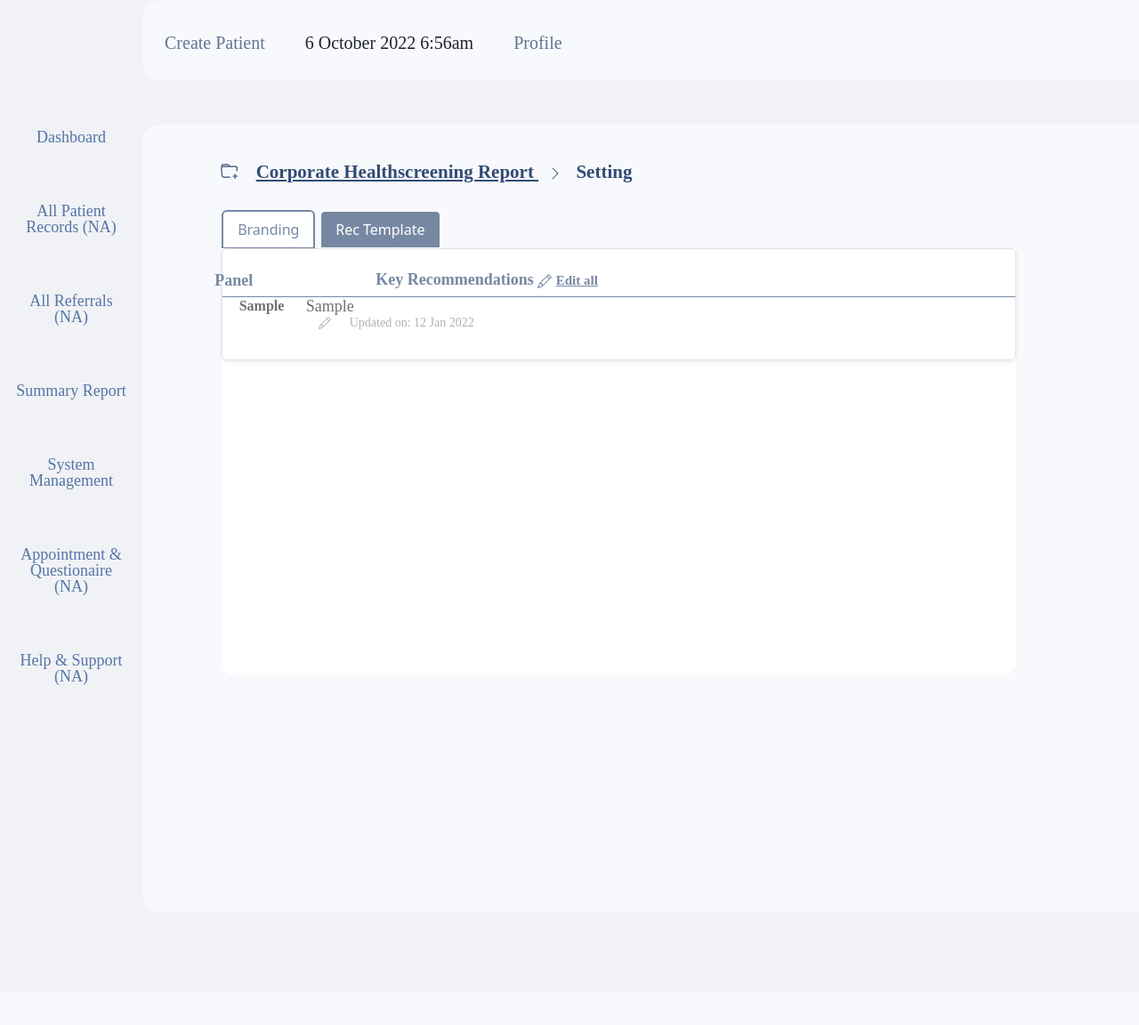
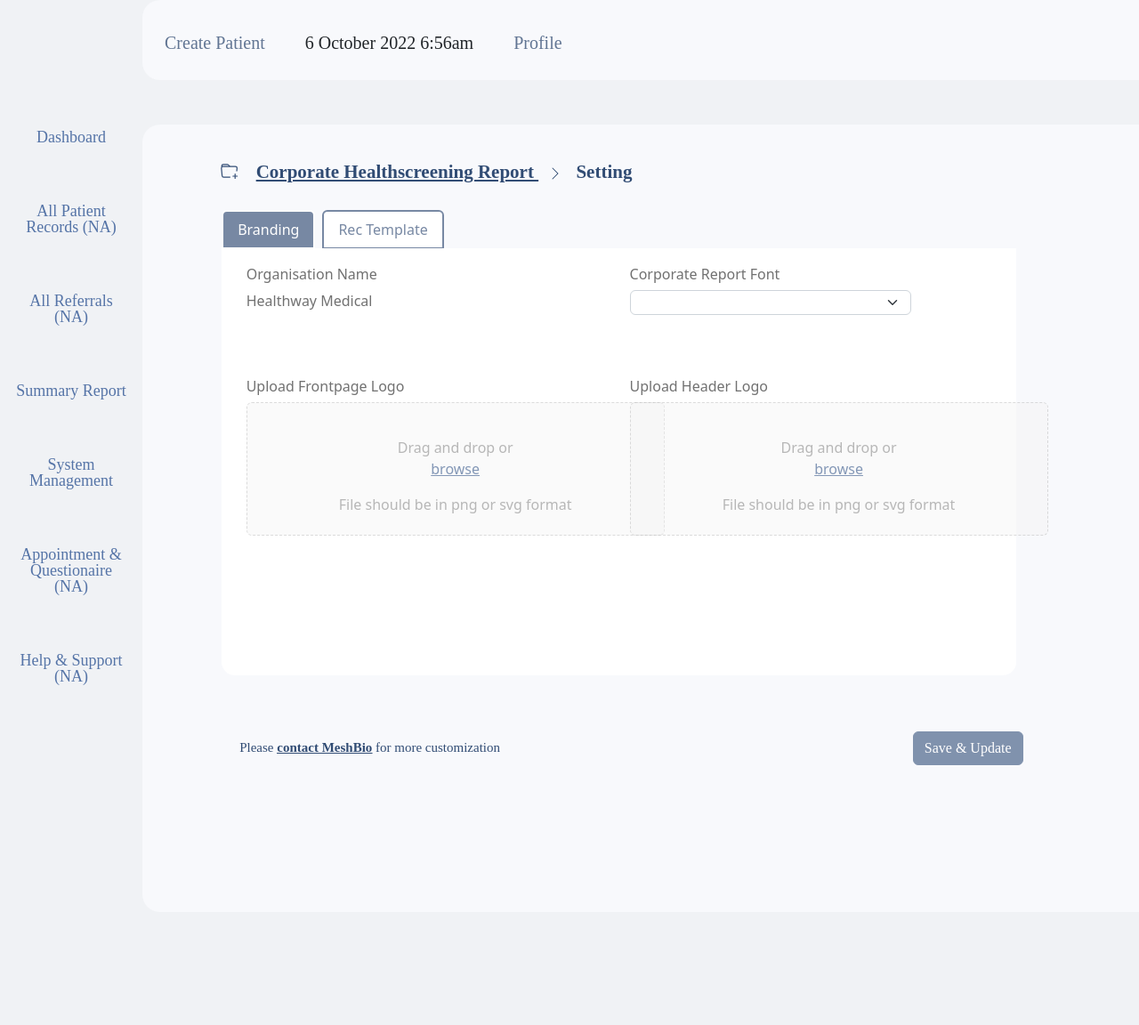
Before and after one commit to JoelTanCH/mesh_pf, a Django app: template mysite/templates/setting.html in a window 1280 px wide; the page is wider, and only the part inside the window is pictured. Shown: the top 1152 px of that part at 89% size. Before the commit the page ends 770 px from the top of that part, so only its background shows below. Run offline with Django 4.2, Linux system fonts and the light colour scheme; the template is opened without the code that fills it: most values are stand-ins (such as "Sample title", 1, 10 or a date in 2020); lists and menus that the app fills with data are empty; some libraries are stand-ins or nearby versions; some web fonts are replaced.

Commit message:
added top flush, readjustment of html box, better resizing of units

```diff
--- a/mysite/templates/setting.html
+++ b/mysite/templates/setting.html
@@ -207,11 +207,15 @@
         line-height: 15px;
         text-align: left;
         color: #314C74;
+        position:relative;
+        bottom:-370px;
+        left:-140px;
     }
+    .inline-block-child{
+        display: inline-block;
+    }
+
     .btn {
-        position:relative;
-        top:310px;
-        left:65%;
         background-color: #8092AD;
         color:white;
         border-color: #8092AD;
@@ -263,7 +267,7 @@
     }
     .edit-each-row{
         height:1px;
-        padding-bottom:2.4em;
+        padding-bottom:4em;
         text-align: left;
         padding-left:15px;
         color:#B1B1B1;
@@ -296,6 +300,10 @@
         left:-1575px;
         bottom:-220px;
     }
+    .outer-row{
+        height:938px;
+    }
+
 </style>
 <div class="container mt-2">
     <div class="bodyHeader">
@@ -313,11 +321,11 @@
         <span>Setting<span>
     </div>
     <ul class = "nav nav-tabs" style="border-bottom: none;">
-        <li class="nav-item"><a class = "nav-link" data-bs-toggle="tab" href="#branding" onclick="minimizeTabContent('tab-content')"> Branding </a></li>
-        <li class="nav-item"><a class = "nav-link active " data-bs-toggle="tab" href="#recTemplate" onclick="expandTabContent('tab-content')"> Rec Template </a></li>
+        <li class="nav-item"><a class = "nav-link active" data-bs-toggle="tab" href="#branding" onclick="minimizeTabContent('tab-content')"> Branding </a></li>
+        <li class="nav-item"><a class = "nav-link " data-bs-toggle="tab" href="#recTemplate" onclick="expandTabContent('tab-content')"> Rec Template </a></li>
     </ul>
     <div class="tab-content">
-        <div class = "tab-pane" id="branding">
+        <div class = "tab-pane active" id="branding">
                 <div class="row">
                     <div id="leftcol">
                         <h6 class="titles"> Organisation Name </h6>
@@ -381,13 +389,15 @@
                     </div>
                 </div>
                 <div class="footer">
-                    <div class="contact-mesh">
+                    <div class="inline-block-child">
                         <p> Please <u><b><a href="https://wa.me/6593360639" style="color:#314C74">contact MeshBio</a></b></u> for more customization </p>
                     </div>
-                    <button type="button" class="btn btn-primary" >Save & Update</button>
+                    <div class="inline-block-child">
+                        <button type="button" class="btn btn-primary" style="position:relative;left:460px;">Save & Update</button>
+                    </div>
                 </div>
             </div>
-        <div class="tab-pane active" id="recTemplate">
+        <div class="tab-pane" id="recTemplate">
             <div class="outer-row border g-0 rounded shadow-sm">
                 <div style="border-bottom: 1px solid #7788A3;">
                     <span class="RecTemplateHeading" style="position:relative;left:-240px;"> Panel </span>
@@ -408,21 +418,22 @@
                 <table>
                     {% for row in template_info %}
                     <col width="25%"><col width="75%">
-                    <tr style="position:relative; padding-bottom:50px">
-                        <td id='panel-key-{{forloop.counter}}' class="panel-label"> {{row.0}}</td>
+                    <tr>
+                        <td valign="top" id='panel-key-{{forloop.counter}}' class="panel-label"> {{row.0}}</td>
                         <td colspan="80" class="panel-details" id="panel-detail-{{forloop.counter}}">{{row.1}}</td>
                     </tr>
                     <tr>
                         <td>
                             {% if row.0 == 'Diabetes' or row.0 == 'Lipids' %}
                             <div style="position:relative; bottom:5px;left:7px">
-                                <span style="position:relative;top:-20px; left:15px;">Units:</span>
+                                <span style="position:relative;top:-52px; left:20px;">Units:</span>
                                 <select class="btn btn-secondary dropdown-toggle"
                                     aria-label="Default select example"
                                     style="
-                                        top: 0px;
-                                        left: -70px;
-                                        width: 140px;
+                                        position:relative;
+                                        top:-23px;
+                                        left:-43px;
+                                        width: 160px;
                                         height: 35px;
                                         float: right;
                                         border-radius: 6px;
@@ -572,8 +583,8 @@
         var content = document.getElementsByClassName("content")[0];
         //expand the inner tab content inner container
         const element = document.getElementsByClassName(tabContent)[0];
-        element.style.height = '120%';
-        content.style.height='1200px';
+        element.style.height = '107%';
+        content.style.height='1300px';
     }
     function minimizeTabContent(tabContent){
         //expand the overall container
@@ -804,6 +815,7 @@
                             axios.post('https://httpbin.org/post', formdata, config)
                                 .then(res => console.log(res))
                                 .catch(err => console.log(err))
+                            //need to add the hiding and showing of elements
                     }else{
                         alert("File size = " + filesize + ", please upload an image less than 200kb");
                     }
```
